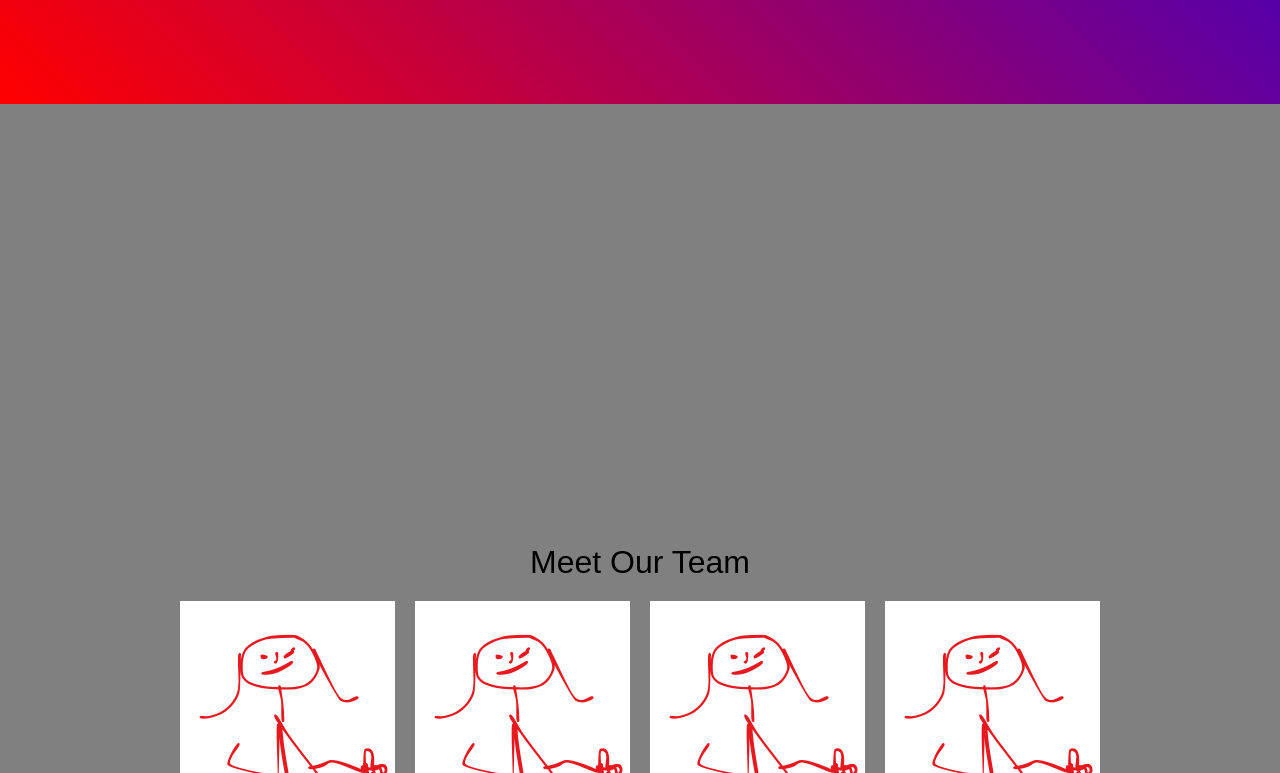
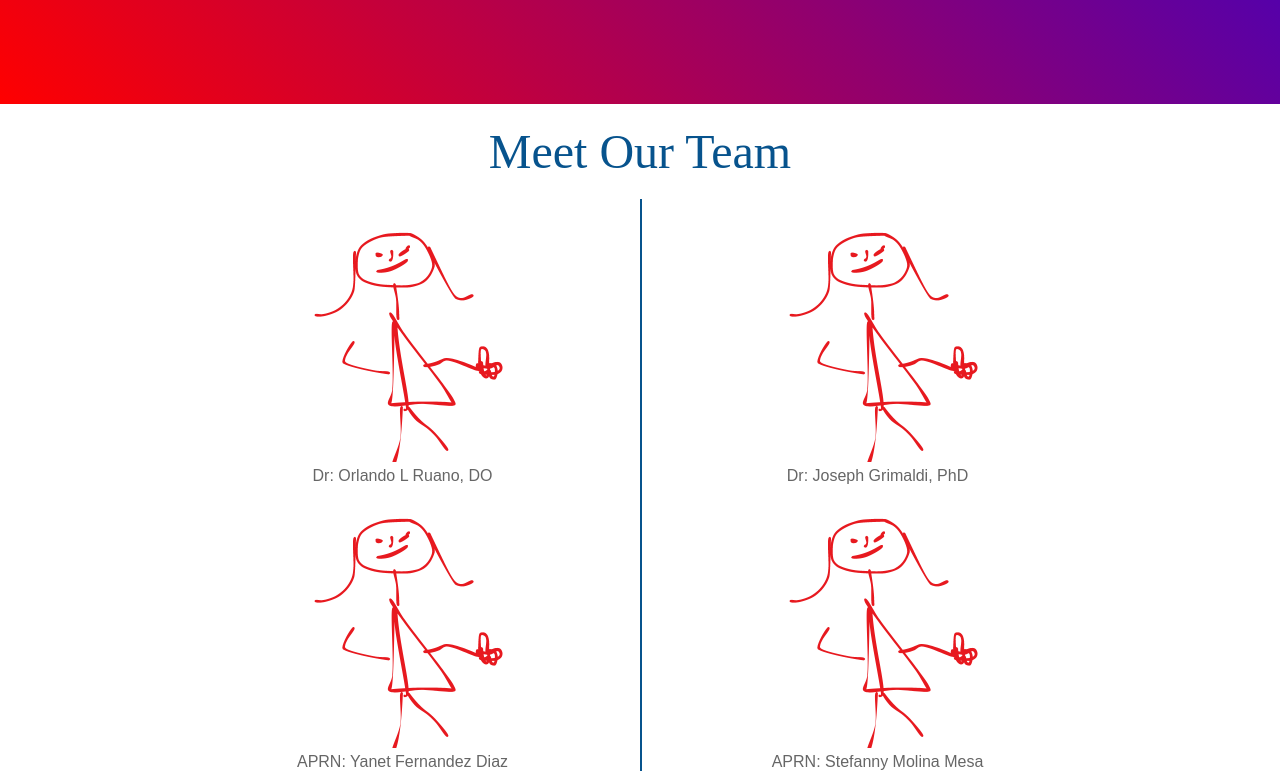
Before and after one commit to StrBoll/TampaBayMentalHealth, a React (Create React App) app: page / in a window 1280 px wide. Shown: the part 2167-2940 px from the top of the page. Built offline with nearby package versions, Linux system fonts and the light colour scheme.

Commit message:
Meet our team changes

```diff
--- a/src/FrontPageBio.js
+++ b/src/FrontPageBio.js
@@ -4,19 +4,39 @@ import Placeholder from './images/Placeholder.png';
 const Biography = () => {
     const styles = {
         container: {
-            backgroundColor: 'gray', // Background color for the section
+            backgroundColor: 'White', // Background color for the section
             width: '100%',
             minHeight: '1200px', // Set the minimum height of the section
             display: 'flex',
             flexDirection: 'column', // Align items vertically
-            justifyContent: 'center', // Center items horizontally
-            alignItems: 'center', // Center items vertically
+            alignItems: 'center', // Center items horizontally
             padding: '20px', // Add padding to space out the pictures
             boxSizing: 'border-box', // Include padding and border in the total width and height of the element
         },
         title: {
-            fontSize: '32px',
+            fontSize: '48px',
             marginBottom: '20px', // Add margin below the title
+            color: '#07538D',
+            fontFamily: 'Times New Roman',
+            marginTop: '0', // Place the title at the top of the container
+        },
+        picturesRow: {
+            position: 'relative', // Position the container relatively to place the vertical line
+            display: 'flex',
+            justifyContent: 'center',
+            gap: '260px', // Add gap between the pictures
+        },
+        verticalLine: {
+            position: 'absolute',
+            top: 0,
+            bottom: 0,
+            left: '50%', // Position the line in the middle horizontally
+            width: '1.5px',
+            backgroundColor: '#07538D', // Color of the vertical line
+            content: '""',
+        },
+        pictureContainer: {
+            textAlign: 'center', // Center the content horizontally within each picture container
         },
         picture: {
             width: '215px',
@@ -24,28 +44,45 @@ const Biography = () => {
             backgroundSize: 'cover', // Ensure the image covers the entire container
             backgroundPosition: 'center', // Center the background image
         },
-        picturesContainer: {
-            display: 'flex',
-            justifyContent: 'center',
-            gap: '20px', // Add gap between the images
+        caption: {
+            fontSize: '16px',
+            marginTop: '5px', // Add margin above each caption
+            color: '#666', // Dark gray color
         },
     };
 
-    // Array of picture URLs
-    const pictureUrls = [
-        Placeholder,
-        Placeholder,
-        Placeholder,
-        Placeholder,
+    // Array of picture URLs and captions
+    const pictures = [
+        { url: Placeholder, caption: 'Dr: Orlando L Ruano, DO' },
+        { url: Placeholder, caption: 'Dr: Joseph Grimaldi, PhD' },
+        { url: Placeholder, caption: 'APRN: Yanet Fernandez Diaz' },
+        { url: Placeholder, caption: 'APRN: Stefanny Molina Mesa' },
     ];
 
     return (
         <div style={styles.container}>
             <p style={styles.title}>Meet Our Team</p>
-            <div style={styles.picturesContainer}>
-                {pictureUrls.map((url, index) => (
-                    <div key={index} style={{ backgroundImage: `url(${url})`, ...styles.picture }} />
-                ))}
+            <div style={styles.picturesRow}>
+                <div style={styles.pictureContainer}>
+                    <div style={{ backgroundImage: `url(${pictures[0].url})`, ...styles.picture }} />
+                    <p style={styles.caption}>{pictures[0].caption}</p>
+                </div>
+                <div style={styles.pictureContainer}>
+                    <div style={styles.verticalLine}></div> {/* Vertical line */}
+                    <div style={{ backgroundImage: `url(${pictures[1].url})`, ...styles.picture }} />
+                    <p style={styles.caption}>{pictures[1].caption}</p>
+                </div>
+            </div>
+            <div style={styles.picturesRow}>
+                <div style={styles.pictureContainer}>
+                    <div style={{ backgroundImage: `url(${pictures[2].url})`, ...styles.picture }} />
+                    <p style={styles.caption}>{pictures[2].caption}</p>
+                </div>
+                <div style={styles.pictureContainer}>
+                    <div style={styles.verticalLine}></div> {/* Vertical line */}
+                    <div style={{ backgroundImage: `url(${pictures[3].url})`, ...styles.picture }} />
+                    <p style={styles.caption}>{pictures[3].caption}</p>
+                </div>
             </div>
         </div>
     );
```
